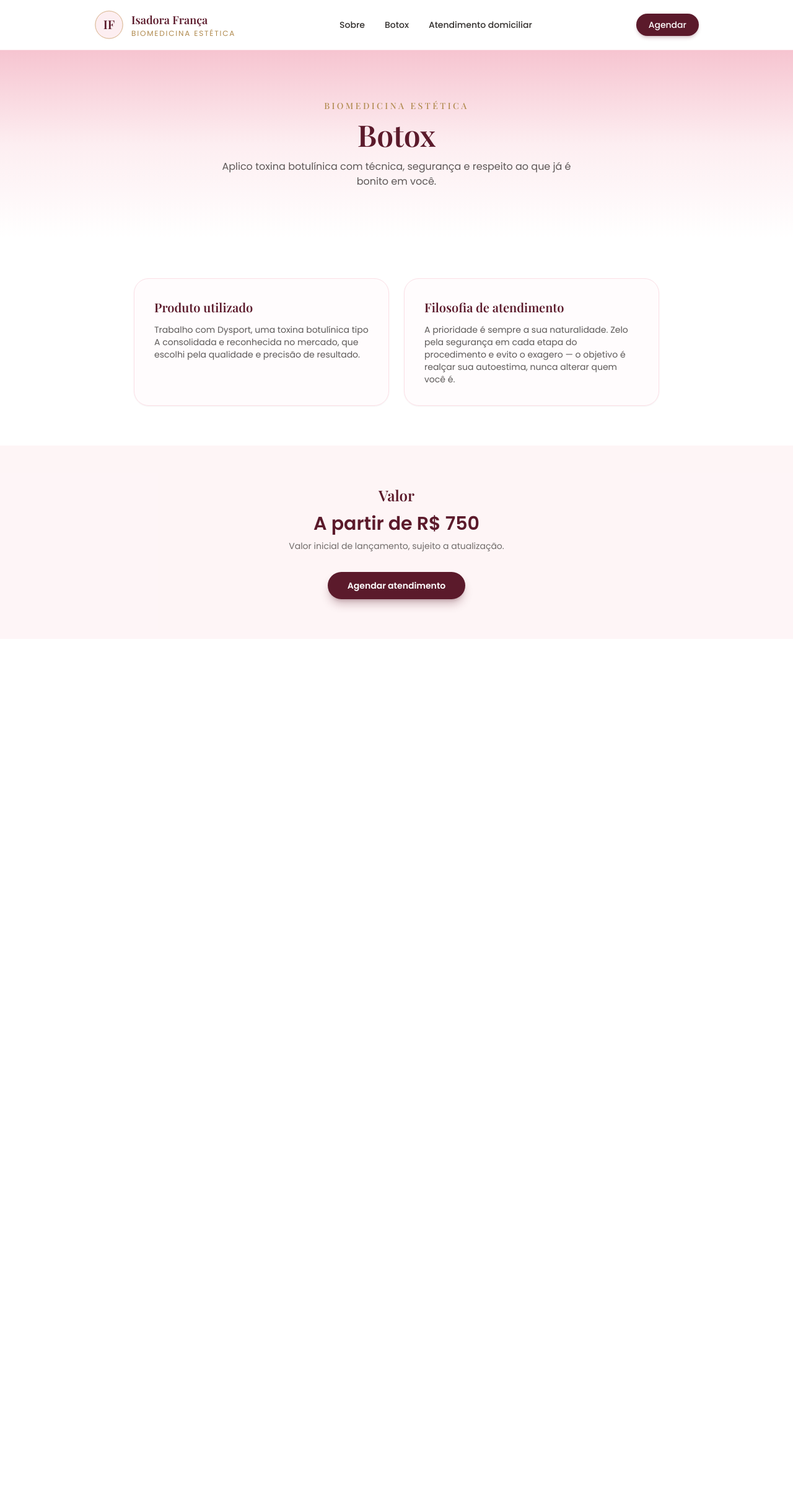
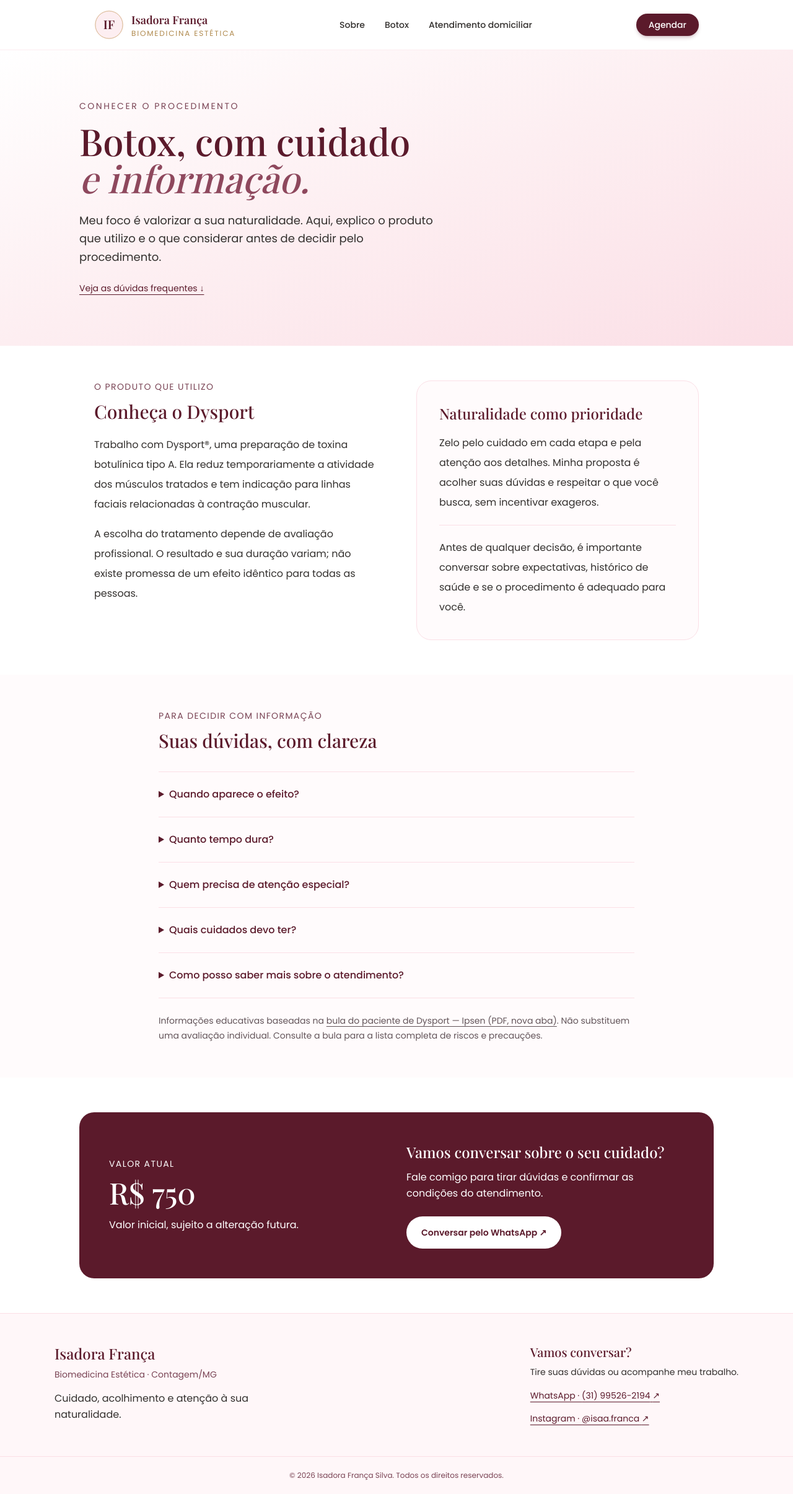
Before and after one commit to MatheusMeirellesGomes/IsadoraFrancaSilva, a Next.js app: page /botox in a window 1280 px wide. Shown: the whole page at 62% size. Before the commit the page ends 1031 px from the top, so only its background shows below. Built offline with nearby package versions, Linux system fonts and the light colour scheme.

Commit message:
feat: completar página de botox e adicionar rodapé com contatos

```diff
--- a/src/app/botox/page.tsx
+++ b/src/app/botox/page.tsx
@@ -1,65 +1,68 @@
-import Link from "next/link";
+import type { Metadata } from "next";
 import { Header } from "@/components/Header";
+import { CONTACTS } from "@/lib/contacts";
+
+export const metadata: Metadata = {
+  title: "Botox e Dysport | Isadora França Silva",
+  description: "Conheça a toxina botulínica utilizada por Isadora França, entenda o efeito temporário, a importância da avaliação e tire suas dúvidas.",
+};
+const source = "https://www.ipsen.com/brazil/wp-content/uploads/sites/22/2025/06/Dysport_Bula-Paciente-Patient.pdf";
+const questions = [
+  { title: "Quando aparece o efeito?", answer: "O efeito é gradual. A bula descreve resposta significativa geralmente entre 7 e 14 dias e efeito máximo dentro de um mês. O tempo varia entre pessoas e indicações." },
+  { title: "Quanto tempo dura?", answer: "A bula informa duração aproximada de 3 a 4 meses na maior parte dos casos. Isso não é uma garantia individual nem define, sozinho, quando repetir a aplicação." },
+  { title: "Quem precisa de atenção especial?", answer: "Informe alergias, doenças, medicamentos, gestação ou amamentação. Alergia aos componentes e infecção no local de aplicação são contraindicações. A avaliação individual é indispensável." },
+  { title: "Quais cuidados devo ter?", answer: "Peça orientações individualizadas antes e depois do procedimento. Se surgirem dificuldades para respirar, engolir ou falar após a aplicação, procure assistência médica imediatamente." },
+  { title: "Como posso saber mais sobre o atendimento?", answer: "Você pode conversar comigo pelo WhatsApp para esclarecer suas dúvidas e consultar as informações do atendimento. O contato não confirma automaticamente um agendamento." },
+];
 
 export default function BotoxPage() {
   return (
     <>
       <Header />
-      <main className="bg-white">
-        <section className="bg-gradient-to-b from-blush-300 via-blush-100 to-white px-6 py-16 text-center sm:py-20">
-          <p className="mb-3 font-display text-sm uppercase tracking-[0.25em] text-rosegold-600">
-            Biomedicina Estética
-          </p>
-          <h1 className="font-display text-4xl font-semibold text-wine sm:text-5xl">
-            Botox
-          </h1>
-          <p className="mx-auto mt-4 max-w-xl font-body text-base text-graphite/80">
-            Aplico toxina botulínica com técnica, segurança e respeito ao
-            que já é bonito em você.
-          </p>
-        </section>
-
-        <section className="mx-auto grid max-w-4xl gap-6 px-6 py-16 sm:grid-cols-2">
-          <div className="rounded-3xl border border-blush-200 bg-blush-50/60 p-8 shadow-sm">
-            <h2 className="font-display text-xl font-semibold text-wine">
-              Produto utilizado
-            </h2>
-            <p className="mt-3 font-body text-sm text-graphite/80">
-              Trabalho com Dysport, uma toxina botulínica tipo A consolidada
-              e reconhecida no mercado, que escolhi pela qualidade e
-              precisão de resultado.
-            </p>
-          </div>
-
-          <div className="rounded-3xl border border-blush-200 bg-blush-50/60 p-8 shadow-sm">
-            <h2 className="font-display text-xl font-semibold text-wine">
-              Filosofia de atendimento
-            </h2>
-            <p className="mt-3 font-body text-sm text-graphite/80">
-              A prioridade é sempre a sua naturalidade. Zelo pela segurança
-              em cada etapa do procedimento e evito o exagero — o objetivo
-              é realçar sua autoestima, nunca alterar quem você é.
-            </p>
+      <main>
+        <section className="bg-gradient-to-br from-white via-blush-100 to-blush-200 px-6 py-14 sm:py-20">
+          <div className="mx-auto max-w-5xl">
+            <p className="text-sm uppercase tracking-[.18em] text-[#794354]">Conhecer o procedimento</p>
+            <h1 className="mt-4 font-display text-4xl leading-tight text-wine sm:text-6xl">Botox, com cuidado<br /><span className="italic text-[#8e485d]">e informação.</span></h1>
+            <p className="mt-6 max-w-xl text-lg leading-relaxed text-graphite">Meu foco é valorizar a sua naturalidade. Aqui, explico o produto que utilizo e o que considerar antes de decidir pelo procedimento.</p>
+            <a href="#duvidas" className="contact-link mt-6 inline-block">Veja as dúvidas frequentes ↓</a>
           </div>
         </section>
 
-        <section className="bg-blush-100/60 py-16">
-          <div className="mx-auto max-w-2xl px-6 text-center">
-            <h2 className="font-display text-2xl font-semibold text-wine">
-              Valor
-            </h2>
-            <p className="mt-3 font-body text-3xl font-semibold text-wine">
-              A partir de R$ 750
-            </p>
-            <p className="mt-2 font-body text-sm text-graphite/70">
-              Valor inicial de lançamento, sujeito a atualização.
-            </p>
-            <Link
-              href="/agendamento"
-              className="mt-8 inline-block rounded-full bg-wine px-8 py-3 font-body text-sm font-semibold text-white shadow-lg shadow-wine/30 transition-transform hover:scale-105"
-            >
-              Agendar atendimento
-            </Link>
+        <section className="mx-auto grid max-w-5xl gap-10 px-6 py-14 md:grid-cols-2 md:gap-16">
+          <div>
+            <p className="text-sm uppercase tracking-widest text-[#794354]">O produto que utilizo</p>
+            <h2 className="mt-3 font-display text-3xl text-wine">Conheça o Dysport</h2>
+            <p className="mt-5 text-base leading-8">Trabalho com Dysport®, uma preparação de toxina botulínica tipo A. Ela reduz temporariamente a atividade dos músculos tratados e tem indicação para linhas faciais relacionadas à contração muscular.</p>
+            <p className="mt-4 text-base leading-8">A escolha do tratamento depende de avaliação profissional. O resultado e sua duração variam; não existe promessa de um efeito idêntico para todas as pessoas.</p>
+          </div>
+          <aside className="rounded-3xl border border-blush-200 bg-blush-50 p-7 sm:p-9">
+            <h2 className="font-display text-2xl text-wine">Naturalidade como prioridade</h2>
+            <p className="mt-4 text-base leading-8">Zelo pelo cuidado em cada etapa e pela atenção aos detalhes. Minha proposta é acolher suas dúvidas e respeitar o que você busca, sem incentivar exageros.</p>
+            <p className="mt-5 border-t border-blush-200 pt-5 text-base leading-8">Antes de qualquer decisão, é importante conversar sobre expectativas, histórico de saúde e se o procedimento é adequado para você.</p>
+          </aside>
+        </section>
+
+        <section id="duvidas" className="scroll-mt-28 bg-blush-50 px-6 py-14">
+          <div className="mx-auto max-w-3xl">
+            <p className="text-sm uppercase tracking-widest text-[#794354]">Para decidir com informação</p>
+            <h2 className="mt-3 font-display text-3xl text-wine">Suas dúvidas, com clareza</h2>
+            <div className="mt-8 divide-y divide-blush-200 border-y border-blush-200">
+              {questions.map(({title, answer}) => (
+                <details key={title} className="botox-faq py-1">
+                  <summary className="cursor-pointer py-5 pr-3 text-base font-medium text-wine">{title}</summary>
+                  <p className="pb-6 pr-4 text-base leading-8 text-graphite">{answer}</p>
+                </details>
+              ))}
+            </div>
+            <p className="mt-6 text-sm leading-6 text-[#625459]">Informações educativas baseadas na <a href={source} target="_blank" rel="noopener noreferrer" className="underline underline-offset-4">bula do paciente de Dysport — Ipsen (PDF, nova aba)</a>. Não substituem uma avaliação individual. Consulte a bula para a lista completa de riscos e precauções.</p>
+          </div>
+        </section>
+
+        <section className="px-6 py-14">
+          <div className="mx-auto grid max-w-5xl gap-8 rounded-3xl bg-wine p-8 text-white sm:p-12 md:grid-cols-2 md:items-center">
+            <div><p className="text-sm uppercase tracking-widest">Valor atual</p><h2 className="mt-3 font-display text-5xl">R$ 750</h2><p className="mt-4 text-base leading-relaxed">Valor inicial, sujeito a alteração futura.</p></div>
+            <div><h3 className="font-display text-2xl">Vamos conversar sobre o seu cuidado?</h3><p className="mt-3 text-base leading-relaxed">Fale comigo para tirar dúvidas e confirmar as condições do atendimento.</p><a href={CONTACTS.whatsapp} target="_blank" rel="noopener noreferrer" className="mt-6 inline-block rounded-full bg-white px-6 py-4 text-sm font-semibold text-wine outline-offset-4 focus-visible:outline focus-visible:outline-2 focus-visible:outline-white">Conversar pelo WhatsApp <span aria-hidden="true">↗</span><span className="sr-only"> (abre em nova aba)</span></a></div>
           </div>
         </section>
       </main>
--- a/src/app/globals.css
+++ b/src/app/globals.css
@@ -36,3 +36,8 @@
   .portrait-seal { width: 70px; height: 70px; left: -4px; top: 32px; }
   .portrait-seal span { font-size: 1.7rem; }
 }
+
+.contact-link { color: #5b1a2b; text-decoration: underline; text-underline-offset: 5px; font-size: .875rem; line-height: 1.8; }
+.contact-link:hover { color: #8e485d; }
+.contact-link:focus-visible, .botox-faq summary:focus-visible { outline: 2px solid #5b1a2b; outline-offset: 4px; }
+.botox-faq[open] summary { font-weight: 600; }
--- a/src/app/layout.tsx
+++ b/src/app/layout.tsx
@@ -1,6 +1,7 @@
 import type { Metadata } from "next";
 import { Playfair_Display, Poppins } from "next/font/google";
 import "./globals.css";
+import { Footer } from "@/components/Footer";
 
 const playfairDisplay = Playfair_Display({
   subsets: ["latin"],
@@ -31,6 +32,7 @@ export default function RootLayout({
         className={`${playfairDisplay.variable} ${poppins.variable} font-body bg-white text-graphite`}
       >
         {children}
+        <Footer />
       </body>
     </html>
   );
--- /dev/null
+++ b/src/components/Footer.tsx
@@ -0,0 +1,24 @@
+import { CONTACTS } from "@/lib/contacts";
+
+export function Footer() {
+  return (
+    <footer className="border-t border-blush-200 bg-[#fff7f9]">
+      <div className="mx-auto grid max-w-6xl gap-8 px-6 py-12 sm:grid-cols-2">
+        <div>
+          <p className="font-display text-2xl text-wine">Isadora França</p>
+          <p className="mt-2 text-sm text-[#794354]">Biomedicina Estética · Contagem/MG</p>
+          <p className="mt-4 max-w-sm text-base leading-relaxed text-graphite">Cuidado, acolhimento e atenção à sua naturalidade.</p>
+        </div>
+        <nav aria-label="Contatos e redes sociais" className="sm:justify-self-end">
+          <h2 className="font-display text-xl text-wine">Vamos conversar?</h2>
+          <p className="mt-2 text-sm text-graphite">Tire suas dúvidas ou acompanhe meu trabalho.</p>
+          <div className="mt-4 flex flex-col items-start gap-3">
+            <a href={CONTACTS.whatsapp} target="_blank" rel="noopener noreferrer" className="contact-link">WhatsApp · {CONTACTS.phoneLabel} <span aria-hidden="true">↗</span><span className="sr-only"> (abre em nova aba)</span></a>
+            <a href={CONTACTS.instagram} target="_blank" rel="noopener noreferrer" className="contact-link">Instagram · {CONTACTS.instagramLabel} <span aria-hidden="true">↗</span><span className="sr-only"> (abre em nova aba)</span></a>
+          </div>
+        </nav>
+      </div>
+      <div className="border-t border-blush-200 px-6 py-5 text-center text-xs leading-relaxed text-[#794354]">© {new Date().getFullYear()} Isadora França Silva. Todos os direitos reservados.</div>
+    </footer>
+  );
+}
--- /dev/null
+++ b/src/lib/contacts.ts
@@ -0,0 +1,7 @@
+// Dados confirmados em docs/CONTEUDO.md.
+export const CONTACTS = {
+  whatsapp: "https://wa.me/5531995262194",
+  phoneLabel: "(31) 99526-2194",
+  instagram: "https://www.instagram.com/isaa.franca/",
+  instagramLabel: "@isaa.franca",
+};
```
Also changed, not shown: 1 other file (tests, documents, lock files or other folders).
